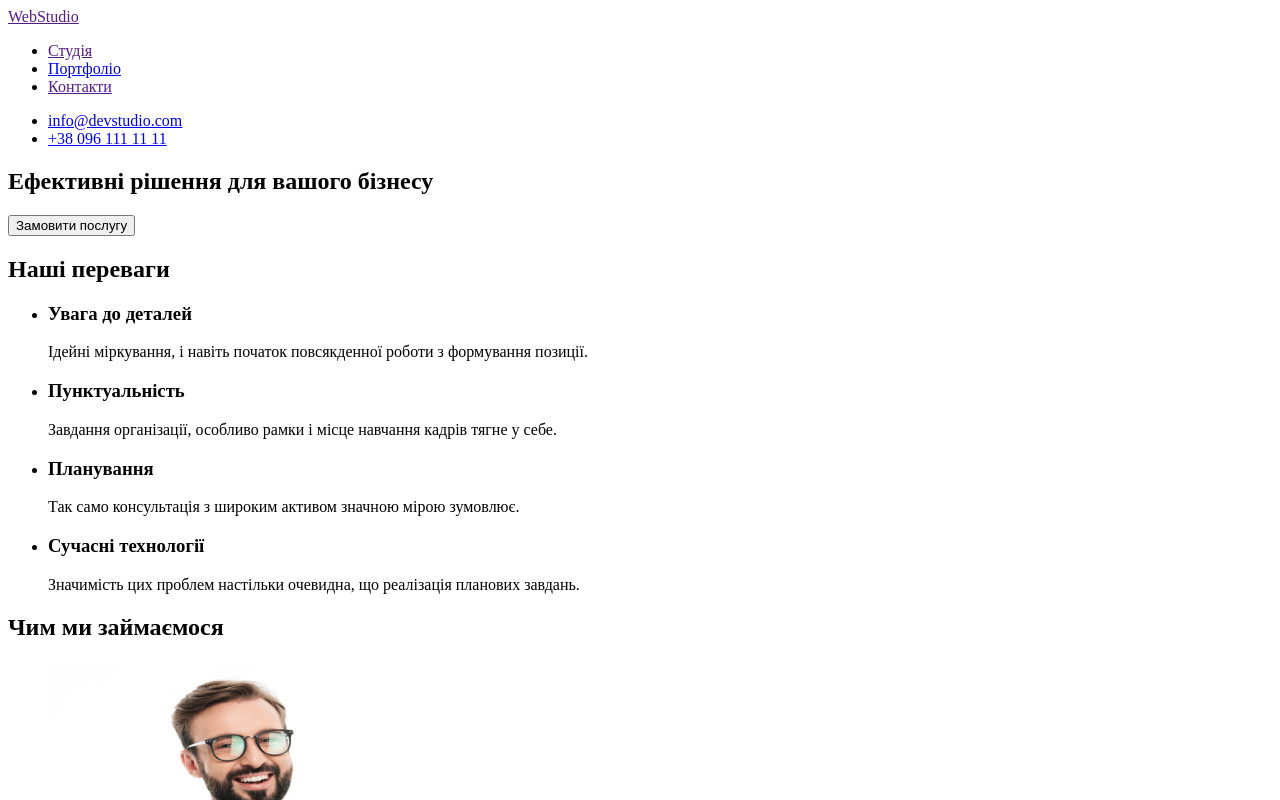
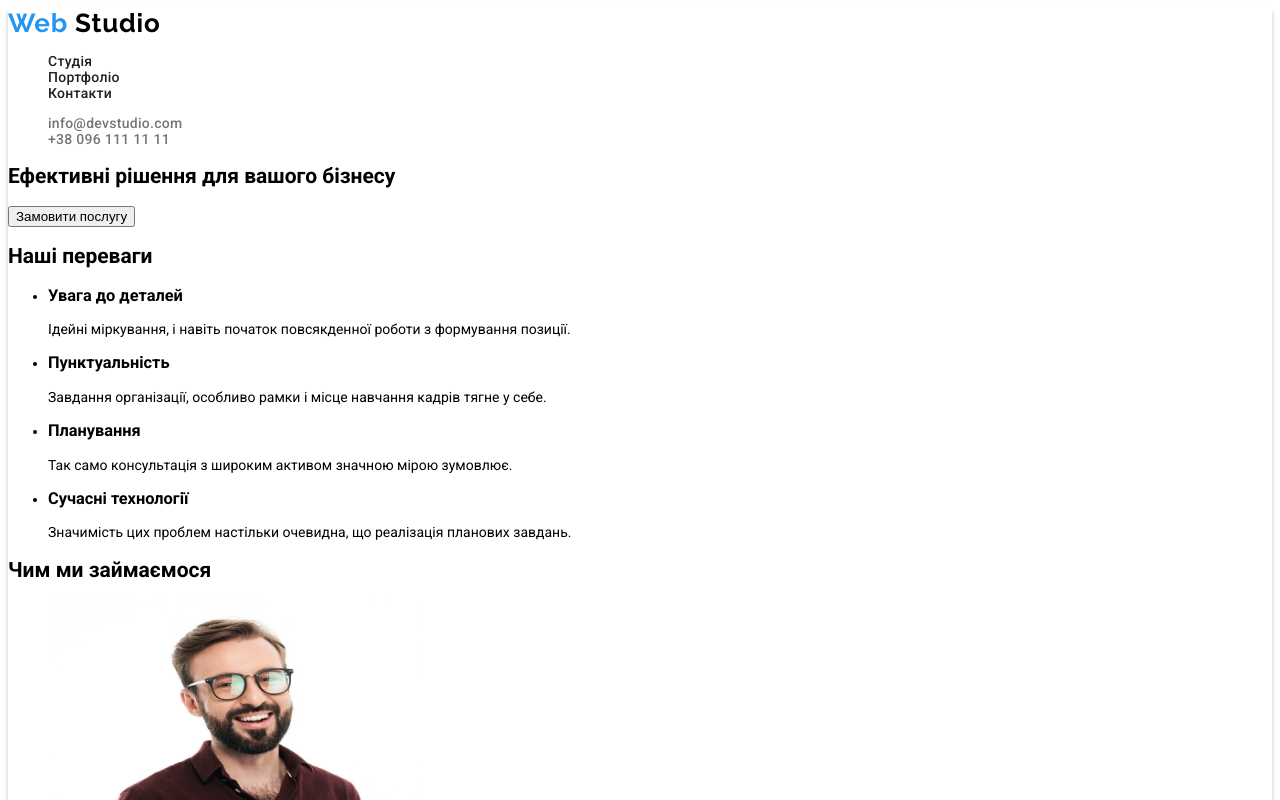
Before and after one commit to OksanaGerzanych/goit-markup-hw-02, a plain HTML site: page index.html in a window 1280 px wide. Shown: the top 800 px of the page. Drawn offline with Linux system fonts and the light colour scheme; files whose address does not match are found by name.

Commit message:
header in css +

```diff
--- a/css/style.css
+++ b/css/style.css
@@ -1,16 +1,73 @@
 :root {
-    /* Fonts */
-    --main-font:;
-    --logo-font:;
-    /* Textcolors */
-    --main-text-color:757575;
-    --title-text-color:212121;
+  /* Fonts */
+  --main-font: roboto, sans-serif;
+  --logo-font: raleway, sans-serif;
+  /* Textcolors */
+  --p-text-color: 757575, 000000;
+  --main-text-color: 212121;
+  --footer-text-link-color: FFFFFF;
 
-    /* Backgroundcolors */
-    --main-bgr-cl:2F303A;
-    --secondery-bgr-cl:F5F4FA;
-    /* Others */
+  /* Backgroundcolors */
+  --main-bgr-cl: FFFFFF;
+  --header-bgr-cl: ECECEC;
+  --teams-bgr-cl: F5F4FA;
+  --box-work-brg-cl: EEEEEE;
+  --footer-btn-bgr-cl: 2F303A;
+
+  /* Others */
 }
 body {
+  font-family: var(--main-font);
+  color: var(--main-text-color);
+  font-size: 14px;
+  background-color: var(--main-bgr-cl);
+  box-shadow: 0px 4px 4px rgba(0, 0, 0, 0.25);
+}
+.header {
+  background-color: var(--header-bgr-cl);
+}
+.link-logo {
+  font-family: Raleway;
+  font-style: normal;
+  font-weight: 700;
+  font-size: 26px;
+  line-height: calc(31 / 26);
+  letter-spacing: 0.03em;
+  color: #000000;
+  text-decoration: none;
+}
+.logo-word {
+  color: #2196f3;
+}
+.link-page {
+  font-weight: 500;
+  font-size: 14px;
+  line-height: calc(16 / 14);
+  letter-spacing: 0.02em;
+  color: #212121;
+  text-decoration: none;
+}
+.link-page:hover,
+.link-page:focus,
+.link-contact:hover,
+.link-contact:focus {
+  color: #2196f3;
+}
+.link-contact {
+    font-weight: 500;
+    font-size: 14px;
+    line-height: calc(16/14);
+    letter-spacing: 0.02em;
+    color: #757575;
+    /* border: 1px solid #000000; */
+    text-decoration: none;
+    }
 
+.list {
+  list-style: none;
 }
+.list-item {
+}
+.section-service {
+/* background-color: var(--footer-btn-bgr-cl); */
+}
--- a/index.html
+++ b/index.html
@@ -14,29 +14,25 @@
     <link rel="stylesheet" href="./css/style.css" />
   </head>
   <body>
-    <header>
-      <nav>
-        <a href="">WebStudio</a>
-        <ul>
-          <li><a href="" target="_blank">Студія</a></li>
-          <li><a href="./portfolio.html" target="_blank">Портфоліо</a></li>
-          <li><a href="" target="_blank">Контакти</a></li>
+    <header class="header">
+      <nav class="main-nav">
+        <a class="link-logo" href=""><span class="logo-word" >Web</span> Studio</a>
+        <ul class="list" >
+          <li class="list-item"><a class="link-page" href="" target="_blank">Студія</a></li>
+          <li class="list-item"><a class="link-page" href="./portfolio.html" target="_blank">Портфоліо</a></li>
+          <li class="list-item"><a class="link-page" href="" target="_blank">Контакти</a></li>
         </ul>
       </nav>
-      <ul>
-        <li>
-          <a href="mailto:info@devstudio.com">info@devstudio.com</a>
-        </li>
-        <li>
-          <a href="tel:+380961111111">+38 096 111 11 11</a>
-        </li>
+      <ul class="list">
+        <li class="list-item"><a class="link-contact" href="mailto:info@devstudio.com">info@devstudio.com</a></li>
+        <li class="list-item"><a class="link-contact" href="tel:+380961111111">+38 096 111 11 11</a></li>
       </ul>
     </header>
     <main>
       <!--Замовити послугу -->
-      <section>
-        <h1>Ефективні рішення для вашого бізнесу</h1>
-        <button type="button">Замовити послугу</button>
+      <section class="section-service">
+        <h1 class="title">Ефективні рішення для вашого бізнесу</h1>
+        <button type="button" class="button">Замовити послугу</button>
       </section>
       <!--Переваги-->
       <section>
```
Also changed, not shown: portfolio.html (+1 -1 lines).
